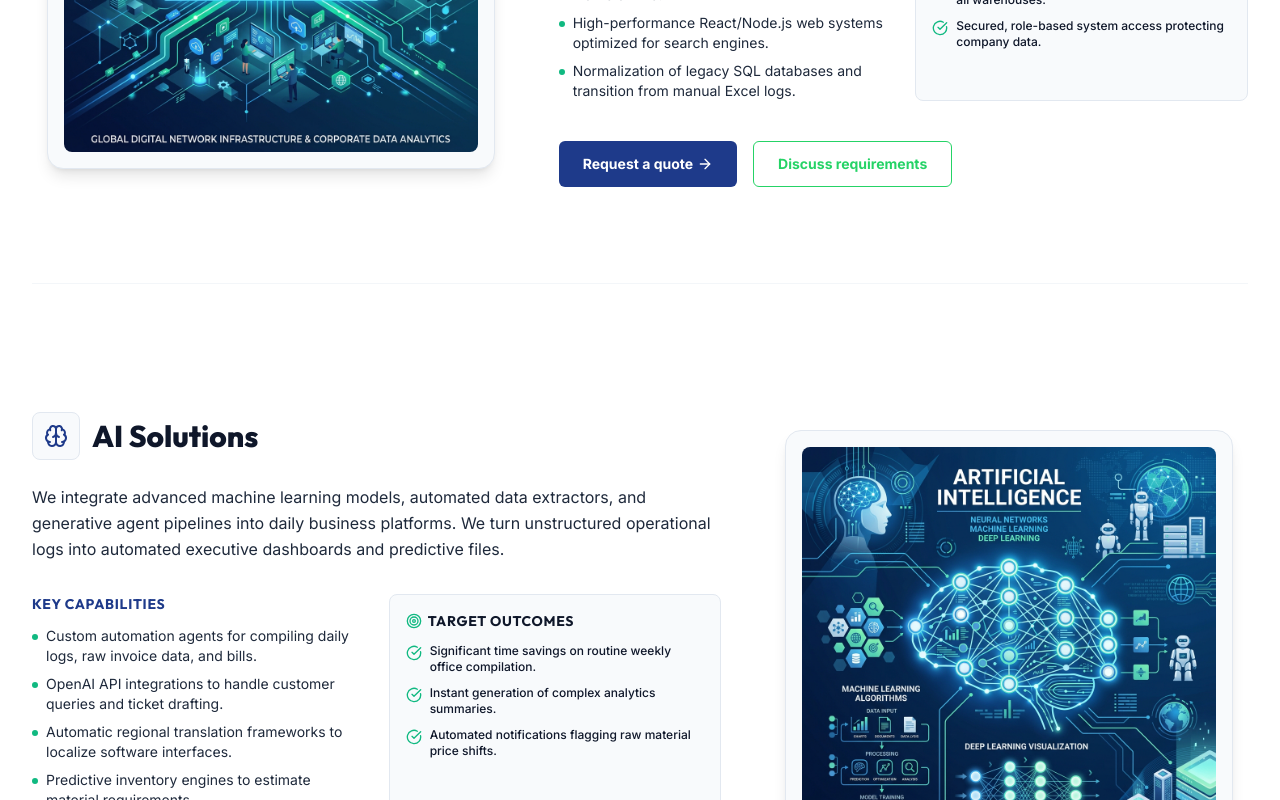
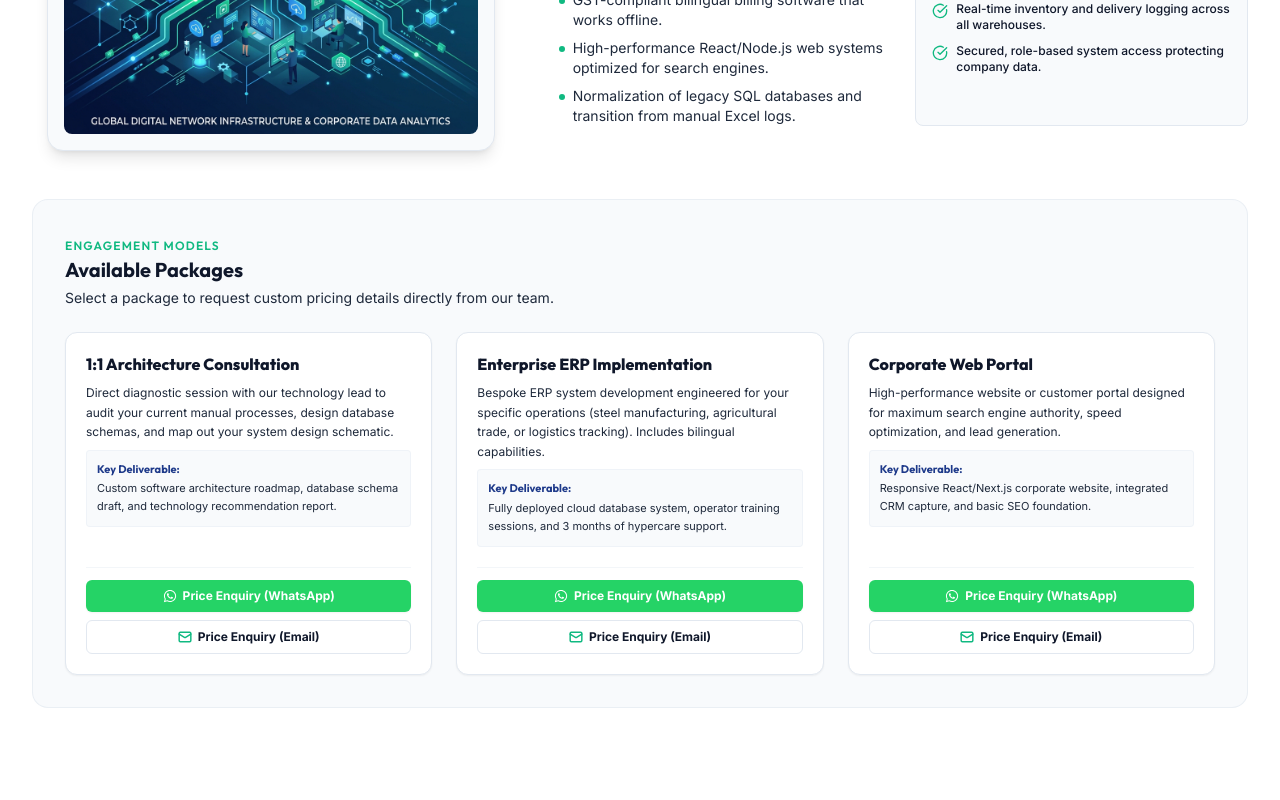
Before and after one commit to itmaruthu/m2pnexus-innovation, a React (Vite) app: page /services in a window 1280 px wide. Shown: the part 800-1600 px from the top of the page. Built offline with nearby package versions, Linux system fonts and the light colour scheme.

Commit message:
feat: add detailed packages and prefilled WhatsApp/Email price enquiry buttons on Services page

```diff
--- a/src/pages/Services.jsx
+++ b/src/pages/Services.jsx
@@ -1,6 +1,6 @@
 import React from 'react';
 import { useNavigate } from 'react-router-dom';
-import { Laptop, Brain, Users, TrendingUp, CheckCircle, Target, ArrowRight } from 'lucide-react';
+import { Laptop, Brain, Users, TrendingUp, CheckCircle, Target } from 'lucide-react';
 import Seo from '../components/Seo';
 import techIllustration from '../assets/tech_illustration.png';
 import aiIllustration from '../assets/ai_illustration.png';
@@ -8,7 +8,18 @@ import growthIllustration from '../assets/growth_illustration.png';
 
 export default function Services() {
   const navigate = useNavigate();
-  const whatsappUrl = "https://wa.me/919944283316?text=Hello%20Maruthu%2C%0A%0AI%20visited%20the%20M2P%20Nexus%20website%20and%20would%20like%20to%20discuss%20my%20business%20requirements.%0A%0APlease%20contact%20me.%0A%0AThank%20you.";
+
+  // Helper functions to generate pre-filled enquiry links
+  const getWhatsAppLink = (serviceTitle, packageName) => {
+    const text = `Hello Maruthu, I would like to make a price enquiry for the "${packageName}" package under your "${serviceTitle}" service. Please share details and pricing.`;
+    return `https://wa.me/919944283316?text=${encodeURIComponent(text)}`;
+  };
+
+  const getEmailLink = (serviceTitle, packageName) => {
+    const subject = `Price Enquiry: ${serviceTitle} - ${packageName}`;
+    const body = `Hello M2P Nexus Team,\n\nI visited your website and would like to receive a price quote and further details for:\n\nService: ${serviceTitle}\nPackage: ${packageName}\n\nPlease contact me with more information.\n\nThank you.`;
+    return `mailto:m2pnexus2026@gmail.com?subject=${encodeURIComponent(subject)}&body=${encodeURIComponent(body)}`;
+  };
 
   const servicesList = [
     {
@@ -27,6 +38,23 @@ export default function Services() {
         'Up to 90% reduction in paper-based entry operations.',
         'Real-time inventory and delivery logging across all warehouses.',
         'Secured, role-based system access protecting company data.'
+      ],
+      packages: [
+        {
+          name: '1:1 Architecture Consultation',
+          details: 'Direct diagnostic session with our technology lead to audit your current manual processes, design database schemas, and map out your system design schematic.',
+          deliverable: 'Custom software architecture roadmap, database schema draft, and technology recommendation report.'
+        },
+        {
+          name: 'Enterprise ERP Implementation',
+          details: 'Bespoke ERP system development engineered for your specific operations (steel manufacturing, agricultural trade, or logistics tracking). Includes bilingual capabilities.',
+          deliverable: 'Fully deployed cloud database system, operator training sessions, and 3 months of hypercare support.'
+        },
+        {
+          name: 'Corporate Web Portal',
+          details: 'High-performance website or customer portal designed for maximum search engine authority, speed optimization, and lead generation.',
+          deliverable: 'Responsive React/Next.js corporate website, integrated CRM capture, and basic SEO foundation.'
+        }
       ]
     },
     {
@@ -45,6 +73,23 @@ export default function Services() {
         'Significant time savings on routine weekly office compilation.',
         'Instant generation of complex analytics summaries.',
         'Automated notifications flagging raw material price shifts.'
+      ],
+      packages: [
+        {
+          name: '1:1 AI Feasibility Session',
+          details: 'A focused consultation to analyze your company\'s operational logs, identify friction points ripe for AI automation, and estimate ROI.',
+          deliverable: 'AI automation roadmap, feasibility analysis report, and tech stack options blueprint.'
+        },
+        {
+          name: 'Log & Data Parsing Pipeline',
+          details: 'Automated data pipelines that ingest raw, unstructured documents (emails, receipts, shipping logs) and compile them into structured reports.',
+          deliverable: 'Deployable Python script or cloud function with API hooks, feeding clean data into your systems.'
+        },
+        {
+          name: 'Intelligent AI Agents',
+          details: 'Custom internal or client-facing chatbots trained on your inventory logs, policy guidelines, or product catalogs for instant support.',
+          deliverable: 'Embedded React chat interface, trained LLM agent pipeline, and API orchestration layer.'
+        }
       ]
     },
     {
@@ -63,6 +108,23 @@ export default function Services() {
         'Reduction in recruitment loops from 45 days to 14 days.',
         'Higher candidate retention through customized skill alignment.',
         'Technical staff ready to deploy production code from Day 1.'
+      ],
+      packages: [
+        {
+          name: '1:1 Sourcing Strategy Audit',
+          details: 'Diagnostic session to audit your current tech team hiring loop, define precise candidate profiles, and draft evaluation questions.',
+          deliverable: 'Optimized hiring plan, structured coding interview rubrics, and tailored job description assets.'
+        },
+        {
+          name: 'Vetted Technical Sourcing',
+          details: 'Complete end-to-end recruitment search. We filter candidates, perform initial technical tests, and provide a shortlist of highly aligned engineers.',
+          deliverable: 'Vetted resume portfolio, screening feedback reports, and coordinated calendar for final loop interviews.'
+        },
+        {
+          name: 'Custom Team Placement & Training',
+          details: 'A premium service where we hire developers and train them specifically on your tech stack and repository architecture before they start.',
+          deliverable: 'Pre-onboarded candidates, bootcamp completion records, and 30-day technical integration mentorship.'
+        }
       ]
     },
     {
@@ -81,6 +143,23 @@ export default function Services() {
         'Increased client inquiries through WhatsApp and LinkedIn.',
         'Clear product packaging resulting in improved conversion rates.',
         'A comprehensive digital marketing roadmap for the next 12-24 months.'
+      ],
+      packages: [
+        {
+          name: '1:1 Growth & SEO Audit',
+          details: 'Diagnostic review of your current customer acquisition channels, digital footprint, conversion funnel bottlenecks, and product messaging.',
+          deliverable: 'Comprehensive conversion audit report, SEO target keyword map, and growth framework checklist.'
+        },
+        {
+          name: 'CRM & Lead Automation Flow',
+          details: 'Setup and configuration of customer database systems (CRMs) to capture leads from forms, WhatsApp, and email, with automated email nurture campaigns.',
+          deliverable: 'Integrated CRM environment, automated follow-up sequences, and operator configuration guide.'
+        },
+        {
+          name: 'Product & Pricing Strategy',
+          details: 'Consultancy focusing on SaaS product packaging, monetization structures, regional branding positioning, and user acquisition pipelines.',
+          deliverable: 'Pricing model schematic, go-to-market playbook, and brand message guidelines.'
+        }
       ]
     }
   ];
@@ -116,8 +195,10 @@ export default function Services() {
               <div
                 key={service.id}
                 id={service.id}
-                className={`grid grid-cols-1 lg:grid-cols-12 gap-12 items-center border-b border-brand-border/40 pb-16 md:pb-24 last:border-0 last:pb-0`}
+                className="space-y-12 border-b border-brand-border/40 pb-16 md:pb-24 last:border-0 last:pb-0"
               >
+                {/* Upper Part: Overview and Columns */}
+                <div className="grid grid-cols-1 lg:grid-cols-12 gap-12 items-center">
                   {/* Image block */}
                   <div
                     className={`lg:col-span-5 ${
@@ -215,23 +296,58 @@ export default function Services() {
                         </ul>
                       </div>
                     </div>
+                  </div>
+                </div>
 
-                  <div className="flex gap-4 pt-4">
-                    <button
-                      onClick={() => navigate('/contact')}
-                      className="bg-brand-secondary text-white hover:bg-brand-primary font-bold px-6 py-3 rounded-md text-sm transition-colors cursor-pointer flex items-center gap-1"
-                    >
-                      Request a quote
-                      <ArrowRight className="w-4 h-4" />
-                    </button>
+                {/* Lower Part: Dynamic Packages Grid */}
+                <div className="bg-brand-section border border-brand-border/60 rounded-2xl p-6 md:p-8 space-y-6 text-left">
+                  <div className="space-y-1">
+                    <span className="text-xs font-semibold text-brand-accent uppercase tracking-widest font-heading">Engagement Models</span>
+                    <h3 className="text-xl font-bold text-brand-primary font-heading">Available Packages</h3>
+                    <p className="text-sm text-brand-text">Select a package to request custom pricing details directly from our team.</p>
+                  </div>
+
+                  <div className="grid grid-cols-1 md:grid-cols-3 gap-6">
+                    {service.packages.map((pkg, idx) => (
+                      <div key={idx} className="bg-white border border-brand-border p-5 rounded-xl flex flex-col justify-between space-y-5 hover:border-brand-secondary/40 shadow-xs hover:shadow-sm transition-all">
+                        <div className="space-y-2">
+                          <h4 className="font-extrabold text-brand-primary text-base font-heading leading-snug">
+                            {pkg.name}
+                          </h4>
+                          <p className="text-xs text-brand-text leading-relaxed">
+                            {pkg.details}
+                          </p>
+                          <div className="bg-brand-section p-2.5 rounded border border-brand-border/40 text-[11px] leading-relaxed">
+                            <strong className="text-brand-secondary font-heading block mb-0.5">Key Deliverable:</strong>
+                            <span className="text-brand-text">{pkg.deliverable}</span>
+                          </div>
+                        </div>
+
+                        <div className="space-y-2 pt-3 border-t border-brand-border/40">
                           <a
-                      href={whatsappUrl}
+                            href={getWhatsAppLink(service.title, pkg.name)}
                             target="_blank"
                             rel="noopener noreferrer"
-                      className="border border-[#25D366] text-[#25D366] hover:bg-[#25D366]/10 font-bold px-6 py-3 rounded-md text-sm transition-colors cursor-pointer flex items-center gap-1.5"
+                            className="bg-[#25D366] text-white hover:bg-[#20ba59] font-bold text-xs px-3 py-2 rounded-md transition-colors cursor-pointer flex items-center justify-center gap-1.5 w-full shadow-xs text-center"
                           >
-                      Discuss requirements
+                            <svg xmlns="http://www.w3.org/2000/svg" viewBox="0 0 448 512" className="w-3.5 h-3.5 fill-current shrink-0">
+                              <path d="M380.9 97.1C339 55.1 283.2 32 223.9 32c-122.4 0-222 99.6-222 222 0 39.1 10.2 77.3 29.6 111L0 480l117.7-30.9c32.4 17.7 68.9 27 106.1 27h.1c122.3 0 224.1-99.6 224.1-222 0-59.3-25.2-115-67.1-157zm-157 341.6c-33.2 0-65.7-8.9-94-25.7l-6.7-4-69.8 18.3 18.7-68.1-4.4-7c-18.5-29.4-28.2-63.3-28.2-98.2 0-101.7 82.8-184.5 184.6-184.5 49.3 0 95.6 19.2 130.4 54.1 34.8 34.9 56.2 81.2 56.1 130.5 0 101.8-84.9 184.6-186.6 184.6zm101.2-138.2c-5.5-2.8-32.8-16.2-37.9-18-5.1-1.9-8.8-2.8-12.5 2.8-3.7 5.6-14.3 18-17.6 21.8-3.2 3.7-6.5 4.2-12 1.4-32.6-16.3-54-29.1-75.5-66-5.7-9.8 5.7-9.1 16.3-30.3 1.8-3.7.9-6.9-.5-9.7-1.4-2.8-12.5-30.1-17.1-41.2-4.5-10.8-9.1-9.3-12.5-9.5-3.2-.2-6.9-.2-10.6-.2-3.7 0-9.7 1.4-14.8 6.9-5.1 5.6-19.4 19-19.4 46.3 0 27.3 19.9 53.7 22.6 57.4 2.8 3.7 39.1 59.7 94.8 83.8 35.2 15.2 49 16.5 66.6 13.9 10.7-1.6 32.8-13.4 37.4-26.4 4.6-13 4.6-24.1 3.2-26.4-1.3-2.5-5-3.9-10.5-6.6z"/>
+                            </svg>
+                            Price Enquiry (WhatsApp)
                           </a>
+                          <a
+                            href={getEmailLink(service.title, pkg.name)}
+                            className="border border-brand-border text-brand-primary hover:bg-brand-section font-bold text-xs px-3 py-2 rounded-md transition-colors cursor-pointer flex items-center justify-center gap-1.5 w-full text-center"
+                          >
+                            <svg xmlns="http://www.w3.org/2000/svg" viewBox="0 0 24 24" fill="none" stroke="currentColor" strokeWidth="2.5" strokeLinecap="round" strokeLinejoin="round" className="w-3.5 h-3.5 text-brand-accent shrink-0">
+                              <rect width="20" height="16" x="2" y="4" rx="2"/>
+                              <path d="m22 7-8.97 5.7a1.94 1.94 0 0 1-2.06 0L2 7"/>
+                            </svg>
+                            Price Enquiry (Email)
+                          </a>
+                        </div>
+                      </div>
+                    ))}
                   </div>
                 </div>
               </div>
```
Lines whose indentation alone changed are shown as unchanged.
